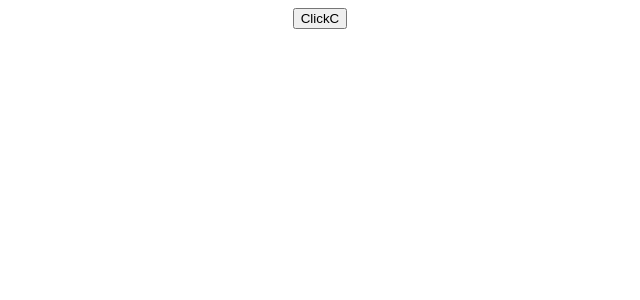
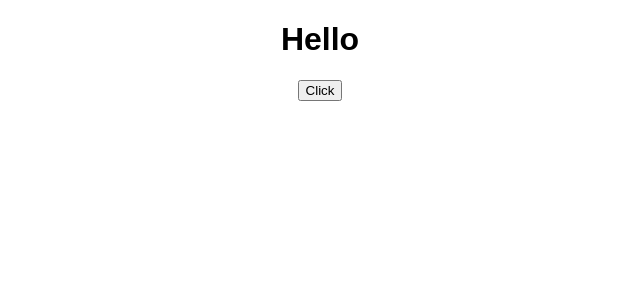
Before and after one commit to walden4u/react-tutorial, a React (Create React App) app: page / in a window 1280 px wide. Shown: the top 300 px of the page, without its empty margins (320-960 px from the left). Built offline with nearby package versions, Linux system fonts and the light colour scheme.

Commit message:
14_Binding EventHandlers_1

```diff
--- /dev/null
+++ b/components/EventBindC.js
@@ -0,0 +1,24 @@
+import React, { Component } from 'react';
+
+class EventBind extends Component {
+  constructor(props) {
+    super(props);
+    this.state = {
+      message: 'Hello'
+    };
+  }
+
+  onClickButton() {
+    this.setState({ message: 'Bye!!!' });
+  }
+  render() {
+    return (
+      <>
+        <h1>{this.state.message}</h1>
+        <button onClick={this.onClickButton.bind(this)}>Click</button>
+      </>
+    );
+  }
+}
+
+export default EventBind;
--- a/src/App.js
+++ b/src/App.js
@@ -1,5 +1,5 @@
 import './styles.css';
-import CounterC from '../components/FunctionClickC';
+import CounterC from '../components/EventBindC';
 
 export default function App() {
   return (
```
